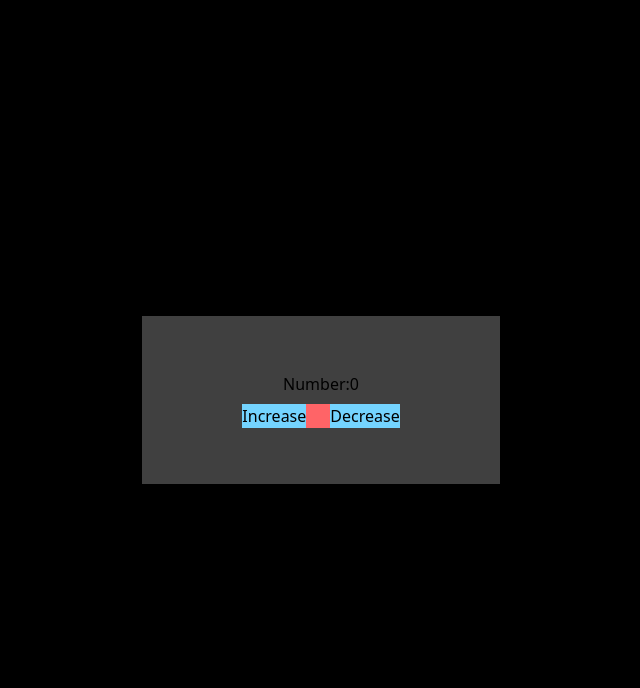
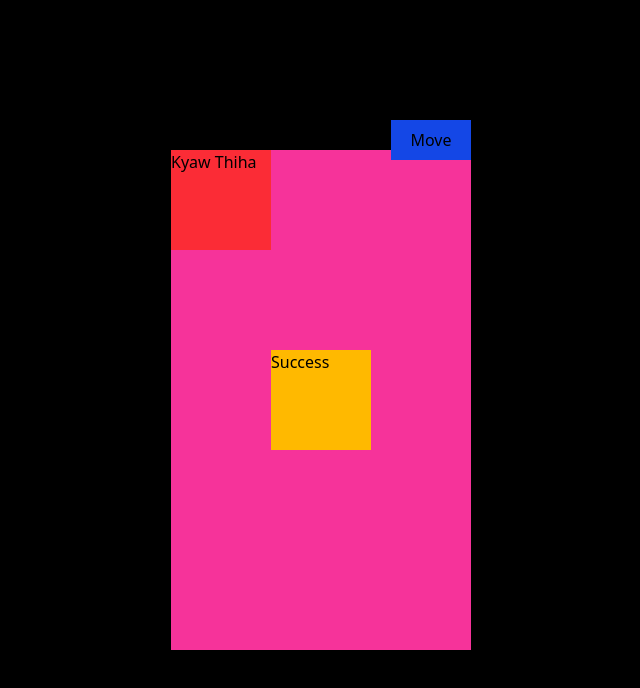
Before and after one commit to KyawThiha111/vite-project-react, a React (Vite) app: page / in a window 1280 px wide. Shown: the top 688 px of the page, without its empty margins (319-959 px from the left). Built offline with nearby package versions, Linux system fonts and the light colour scheme.

Commit message:
Tailwind React Game Version1

```diff
--- a/src/Component/Counter.jsx
+++ b/src/Component/Counter.jsx
@@ -2,22 +2,49 @@
 import { useState } from "react";
 function Counter(props){
  const {number,setNumber} = props;
+ const [clicks,setClicks]= useState(0);
+ const [contestantGirdColumnStart,setContestantGirdColumnStart] = useState(1);
+ const [contestantGirdColumnEnd,setContestantGirdColumnEnd] = useState(2);
+ const [contestantGirdRowStart,setContestantGirdRowStart] = useState(1);
+ const [contestantGirdRowEnd,setContestantGirdRowEnd] = useState(2);
 
- const Increasement =()=>{
-    setNumber(number+1);
-    console.log(number)
+ const [reachGoals, setReachGoal] = useState(false);
+ const moveFunction =()=>{
+    if(contestantGirdRowStart===3&&contestantGirdRowEnd===4&&contestantGirdColumnStart===2&&contestantGirdColumnEnd===3){
+        setReachGoal(!reachGoals);
+    }
+    if(contestantGirdColumnEnd===4){
+        setContestantGirdRowStart(contestantGirdRowStart+1);
+        setContestantGirdRowEnd(contestantGirdRowEnd+1)
+        setContestantGirdColumnStart(1);
+        setContestantGirdColumnEnd(2);
+        return
+    }
+    setContestantGirdColumnStart(contestantGirdColumnStart+1);
+    setContestantGirdColumnEnd(contestantGirdColumnEnd+1);
  }
- const Decreasement =()=>{
-    number>0?setNumber(number-1):setNumber(number)
-    console.log(number)
- }
+
     return(
-        <div className='bg-neutral-700 px-25 py-14 flex flex-col items-center gap-2'>
-            <p className="">Number:<span className="">{number}</span></p>
-           <div className="flex bg-red-400 flex gap-6">
-           <button className="bg-sky-300" onClick={()=>Increasement()}>Increase</button>
-           <button className="bg-sky-300" onClick={()=>Decreasement()}>Decrease</button>
-           </div>
+        <div className="relative">
+            <button onClick={()=>moveFunction()} className="bg-blue-700 w-20 h-10 absolute right-0 translate-y-[-30px]">Move</button>
+            <div className='grid grid-cols-3 grid-rows-5 bg-pink-500'>
+            <p className="h-[100px] w-[100px] bg-red-500" style={
+                     {
+                        gridRowStart: contestantGirdRowStart,
+                        gridRowEnd:contestantGirdRowEnd,
+                        gridColumnStart: contestantGirdColumnStart,
+                        gridColumnEnd:contestantGirdColumnEnd
+                    }
+            }>Kyaw Thiha</p>
+            {
+                reachGoals?(
+                    <p className="bg-amber-500 text-white text-2xl col-start-2 col-end-3 row-start-3 row-end-4">Finally!</p>
+                )
+                :(
+                    <p className="bg-amber-400 col-start-2 col-end-3 row-start-3 row-end-4">Success</p>
+                )
+            }
+        </div>
         </div>
     )
 }
--- a/src/index.css
+++ b/src/index.css
@@ -1,4 +1,7 @@
- body{
+:root{
+  --primary_color:"red";
+}
+body{
   display:flex ;
   align-items: center;
   justify-content: center;
@@ -6,5 +9,28 @@
   height: 100vh;
 }
 
+.container{
+  background-color: rgb(152, 95, 54);
+  display: grid;
+  grid-template-columns:1fr 1fr 1fr ;
+  grid-template-rows: 100px 100px 100px 100px 100px;
+}/* 2 colums, the first column takes 2/3 of the whole area. */
+ /* 2 rows, the first row would take 200px and 100px for the second row. */
+
+.item1{
+   background-color: blueviolet;
+   width: 100px;
+}
+.item2{
+   background-color: rgb(211, 183, 25);
+   box-shadow: 2px 2px 3px 2px rgb(207, 207, 58);
+   grid-row: 3 / 4;
+   grid-column: 2 / 3;
+   display: flex;
+   justify-content: center;
+   align-items: center;
+   color: blanchedalmond
+}
+
 
 @import "tailwindcss";
```
